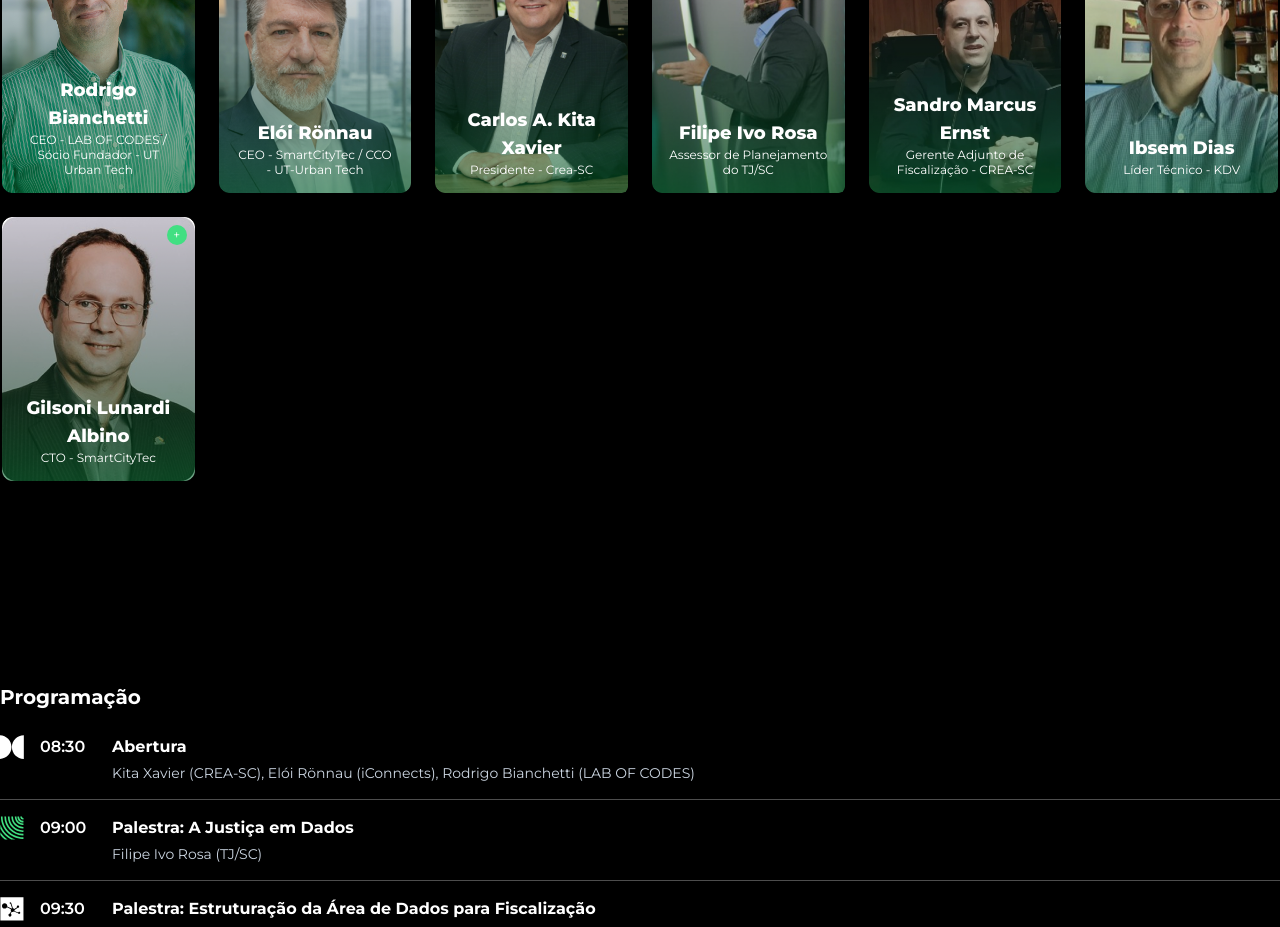
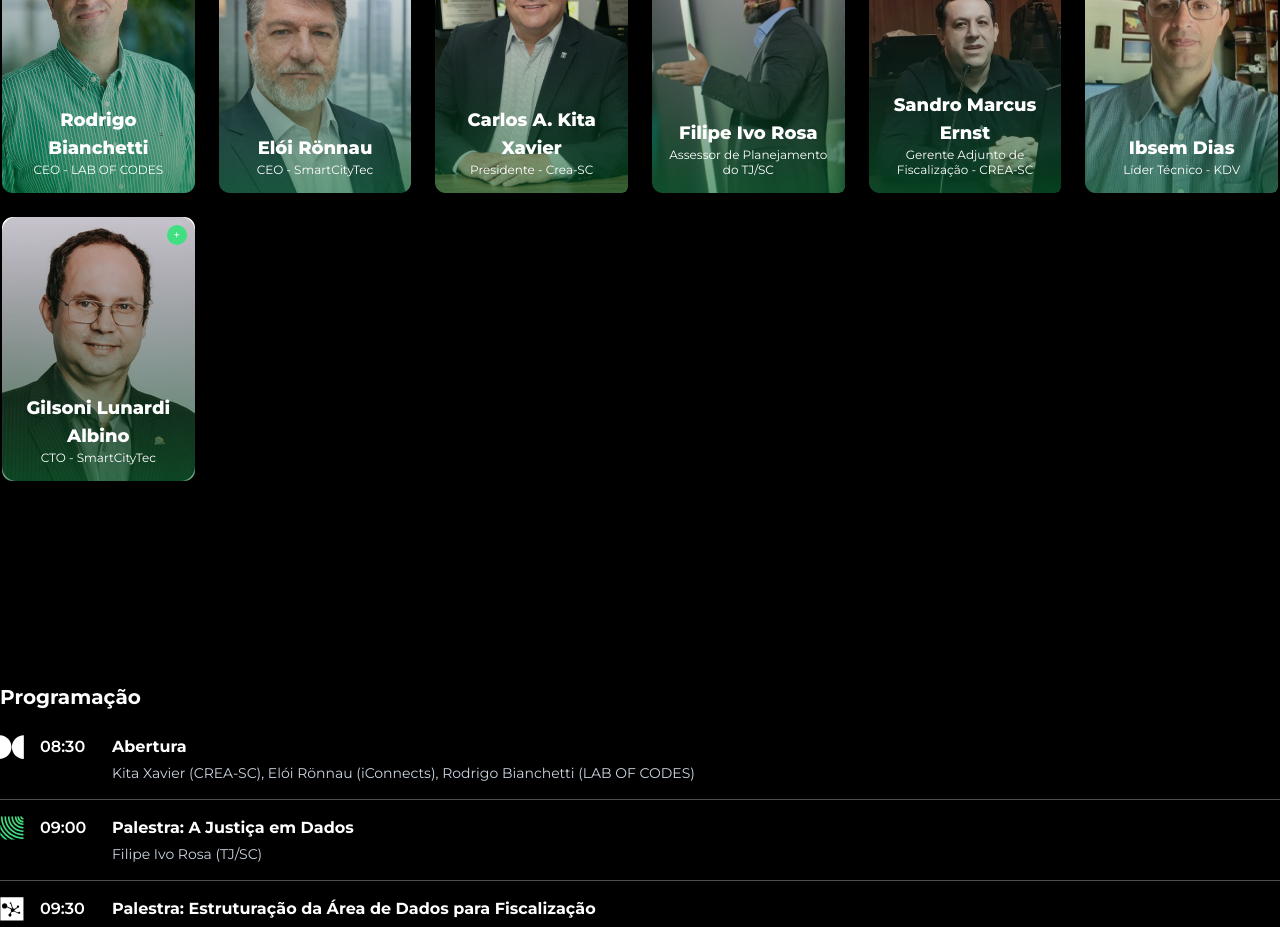
Before and after one commit to Quezia-Frelich/labgov, a Next.js app: page / in a window 1280 px wide. Shown: the part 2340-3267 px from the top of the page. Built offline with nearby package versions, Linux system fonts and the light colour scheme; what tailwindcss-animated would draw is missing.

Commit message:
correct position

```diff
--- a/data/data-palestrantes-2026.js
+++ b/data/data-palestrantes-2026.js
@@ -2,7 +2,7 @@ export const data_palestrantes_2026 = [
   {
     profile: "/palestrantes-2026/Rodrigo Bianchetti.png",
     fullName: "Rodrigo Bianchetti",
-    position: "CEO - LAB OF CODES / Sócio Fundador - UT Urban Tech",
+    position: "CEO - LAB OF CODES",
     description:
       "Consultor de Inovação e Transformação Digital para o Setor Público e CEO da LAB OF CODES, startup especializada em inovação, transformação digital e governança digital para o setor público. Graduado em Ciências da Computação, com pós-graduação em Desenvolvimento de Aplicações WEB e especialização em Gestão de Pessoas, possui certificação PMP e mais de 30 anos de experiência em projetos públicos no Brasil, América Central e EUA. Atua com consultoria, capacitação e mentoria, aplicando metodologias de transformação digital e inovação.",
 
@@ -11,7 +11,7 @@ export const data_palestrantes_2026 = [
   {
     profile: "/palestrantes-2026/eloi.png",
     fullName: "Elói Rönnau",
-    position: "CEO - SmartCityTec / CCO - UT-Urban Tech",
+    position: "CEO - SmartCityTec",
     description:
       "Especialista em gestão pública com uma experiência acumulada ao longo de mais de 3 décadas, dedicadas ao serviço público. Formado em Contabilidade e com especialização em Contabilidade Pública, tem experiência em Governança Pública, Orçamento Público, Licitações, Contratos Administrativos e Gestão de Consórcios Públicos. Atuou como Diretor Executivo do Consórcio Interfederativo Santa Catarina -CINCATARINA. Foi Presidente do Colegiado de Consórcios Públicos Intermunicipais do Estado de Santa Catarina (CCPSC) e conselheiro no Conselho de Consumidores da CELESC - CONCCEL, representando o setor público. Atualmente é Presidente do iConects - Instituto de Conectividade e Sustentabilidade, CEO da Smartcitytec e CCO da UT-Urban Tech.",
 
```
